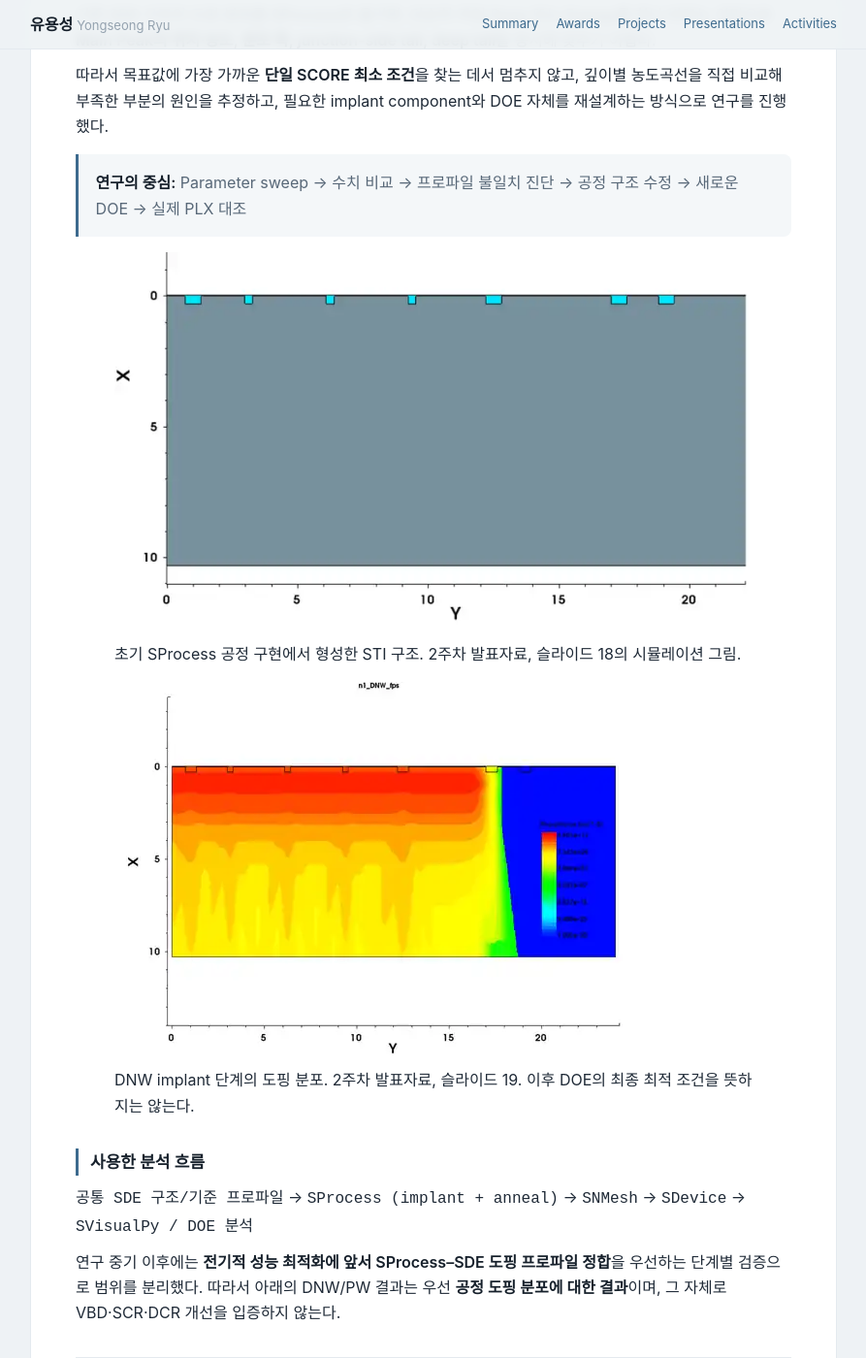
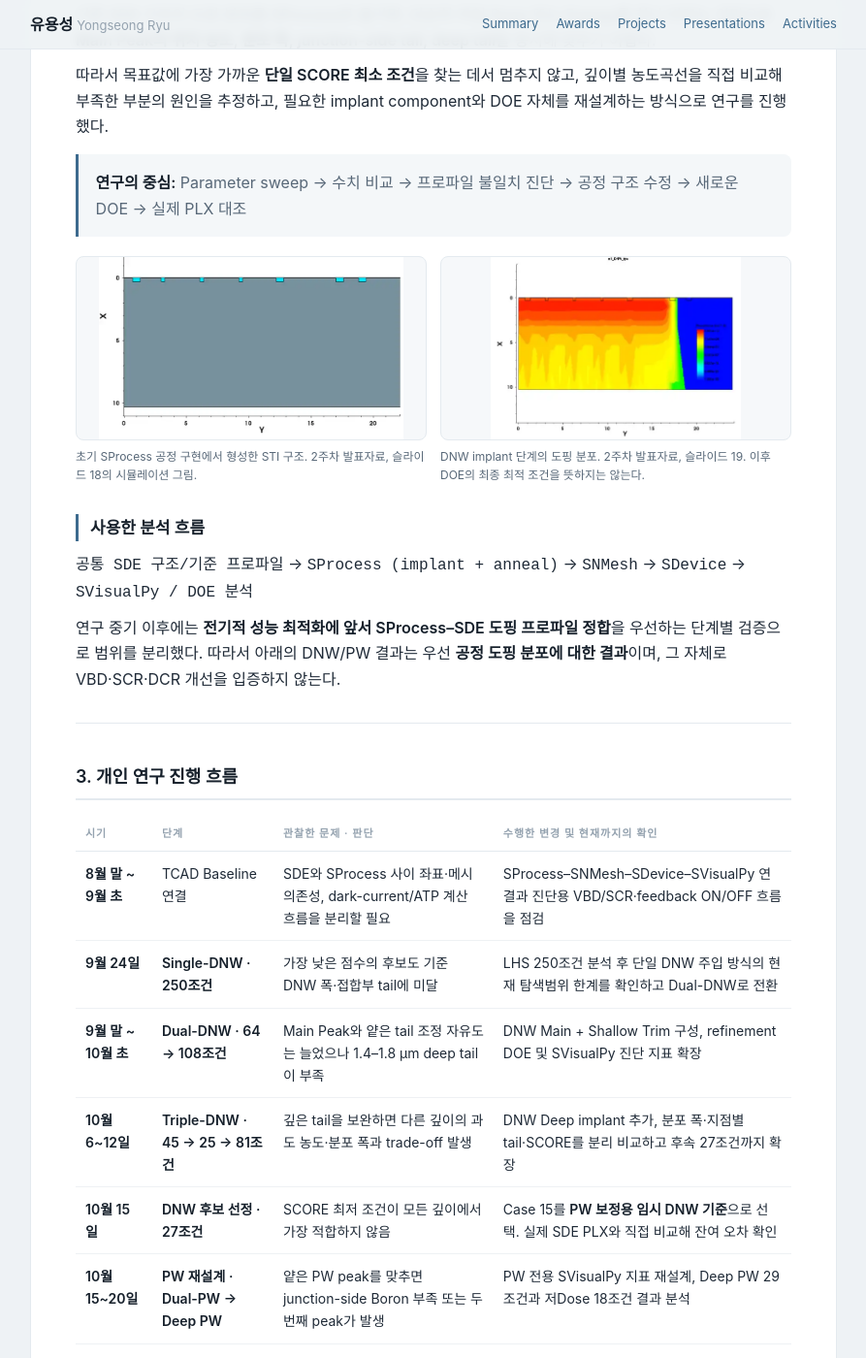
Before and after one commit to ryu980920/ryu980920.github.io, a Jekyll site: the page built from chip-master/index.md, in a window 1280 px wide and 1400 px high, scrolled down 1511 px. Shown: the whole window at 97% size, without its empty margins (193-1086 px from the left). Built offline with Jekyll 4.4.1, drawn with Linux system fonts in a browser that asks for light colours.

Commit message:
style: responsive two-panel gallery for Chip Master process figures

```diff
--- a/assets/css/style.css
+++ b/assets/css/style.css
@@ -184,3 +184,24 @@ a:hover{ text-decoration:underline; }
  .award-title{font-size:15px;}
  .award-org{font-size:11px;}
 }
+
+
+/* Chip Master: source-PPT research figures */
+.cmp-figure-grid{
+  display:grid;
+  grid-template-columns:repeat(2,minmax(0,1fr));
+  gap:14px;
+  margin:20px 0 26px;
+}
+.cmp-figure-grid figure{margin:0;min-width:0;}
+.content .cmp-figure-grid img{
+  display:block;width:100%;height:190px;object-fit:contain;
+  background:#f6f8fa;border:1px solid var(--line);border-radius:8px;
+}
+.cmp-figure-grid figcaption{
+  margin-top:7px;font-size:12px;line-height:1.6;color:var(--muted);
+}
+@media(max-width:640px){
+  .cmp-figure-grid{grid-template-columns:1fr;gap:18px;}
+  .content .cmp-figure-grid img{height:auto;max-height:260px;}
+}
```
